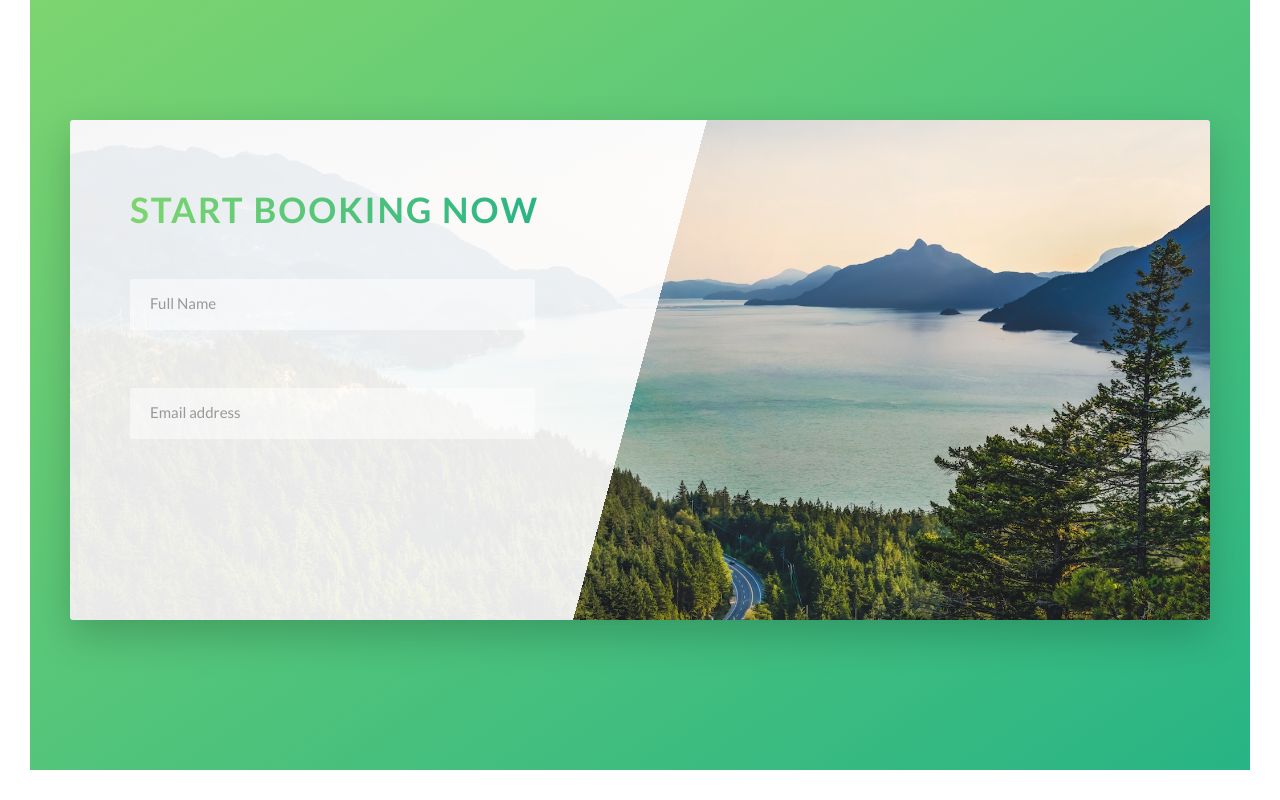
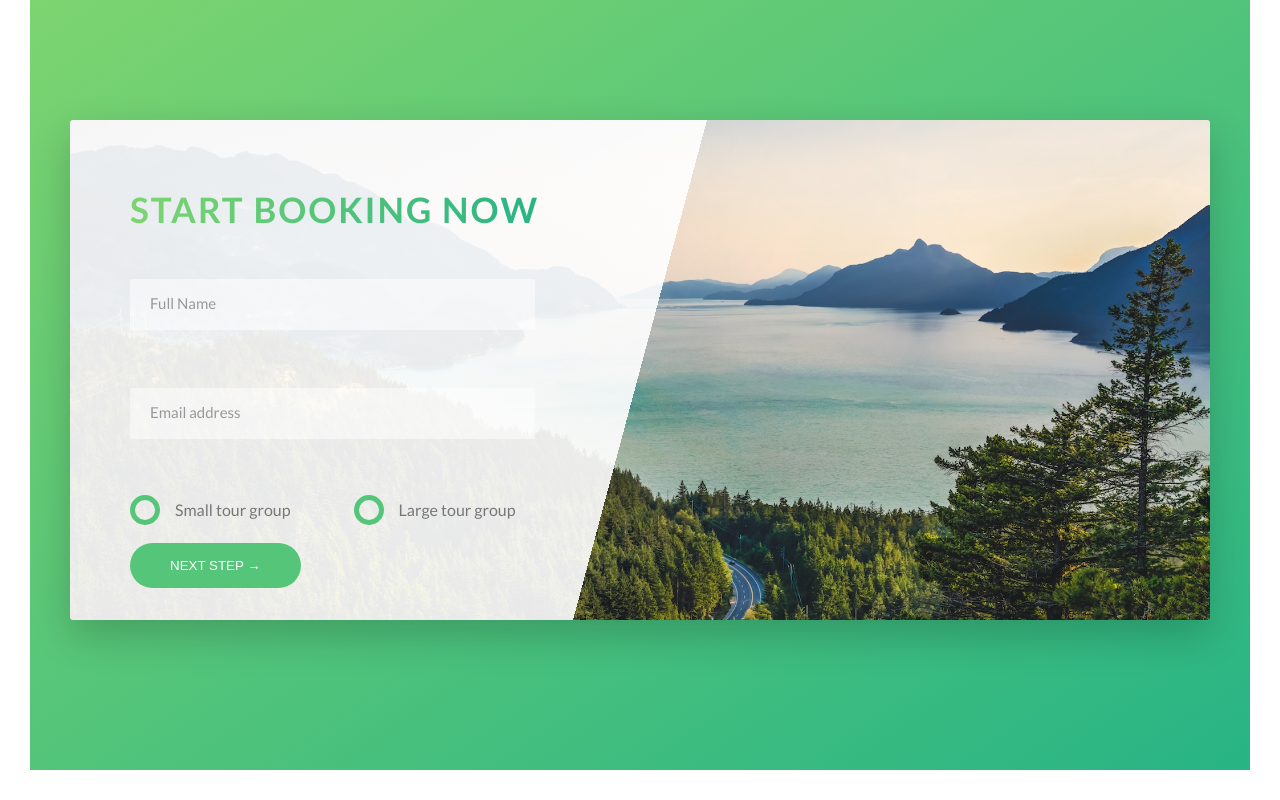
Before and after one commit to divineLush/natours, a website: page index.html in a window 1280 px wide. Shown: the part 4820-5620 px from the top of the page. Drawn offline with Linux system fonts and the light colour scheme.

Commit message:
implemented custom checkboxes

```diff
--- a/index.html
+++ b/index.html
@@ -268,6 +268,27 @@
                                     <input type="email" class="form__input" placeholder="Email address" id="email" required>
                                     <label for="email" class="form__label">Email address</label>
                                 </div>
+                                <div class="form__group">
+                                    <div class="form__radio-group">
+                                        <input type="radio" class="form__radio-input" id="small" name="size">
+                                        <label for="small" class="form__radio-label">
+                                            <span class="form__radio-button"></span>
+                                            Small tour group
+                                        </label>
+                                    </div>
+                                    <div class="form__radio-group">
+                                        <input type="radio" class="form__radio-input" id="large" name="size">
+                                        <label for="small" class="form__radio-label">
+                                            <span class="form__radio-button"></span>
+                                            Large tour group
+                                        </label>
+                                    </div>
+                                </div>
+                                <div class="form__group">
+                                    <button class="btn btn--green">
+                                        Next step &rarr;
+                                    </button>
+                                </div>
                             </form>
                         </div>
                     </div>
--- a/sass/base/_utilities.sass
+++ b/sass/base/_utilities.sass
@@ -1,17 +1,17 @@
 .u-center-text
-    text-align: center
+    text-align: center !important
 
 .u-margin-bottom-small
-    margin-bottom: 1.5rem
+    margin-bottom: 1.5rem !important
 
 .u-margin-bottom-medium
-    margin-bottom: 4rem
+    margin-bottom: 4rem !important
 
 .u-margin-bottom-big
-    margin-bottom: 8rem
+    margin-bottom: 8rem !important
 
 .u-margin-top-big
-    margin-top: 8rem
+    margin-top: 8rem !important
 
 .u-margin-top-huge
-    margin-top: 10rem
+    margin-top: 10rem !important
--- a/sass/components/_button.sass
+++ b/sass/components/_button.sass
@@ -1,4 +1,5 @@
 .btn
+    &,
     &:link,
     &:visited
         text-transform: uppercase
@@ -8,6 +9,8 @@
         border-radius: 10rem
         transition: all .5s
         position: relative
+        border: none
+        cursor: pointer
 
     &:hover
         transform: translateY(-3px)
@@ -17,7 +20,9 @@
             transform: scale(1.3, 1.5)
             opacity: 0
 
-    &:active
+    &:active,
+    &:focus
+        outline: none
         transform: translateY(-1px)
         box-shadow: 0 .5rem 1rem rgba($color-black, .2)
 
--- a/sass/components/_form.sass
+++ b/sass/components/_form.sass
@@ -39,3 +39,43 @@
         opacity: 0
         visibility: hidden
         transform: translateY(-4rem)
+
+    &__radio-group
+        width: 49%
+        display: inline-block
+
+    &__radio-input
+        display: none
+
+    &__radio-label
+        font-size: $default-font-size
+        cursor: pointer
+        position: relative
+        padding-left: 4.5rem
+
+    &__radio-button
+        height: 3rem
+        width: 3rem
+        border: 5px solid $color-primary
+        border-radius: 50%
+        display: inline-block
+        position: absolute
+        left: 0
+        top: -.5rem
+
+        &::after
+            content: ''
+            height: 1.4rem
+            width: 1.4rem
+            display: block
+            border-radius: 50%
+            position: absolute
+            top: 50%
+            left: 50%
+            transform: translate(-50%, -50%)
+            background-color: $color-primary
+            opacity: 0
+            position: opacity 1s
+
+    &__radio-input:checked ~ &__radio-label &__radio-button::after
+        opacity: 1
```
Also changed, not shown: css/style.css.
